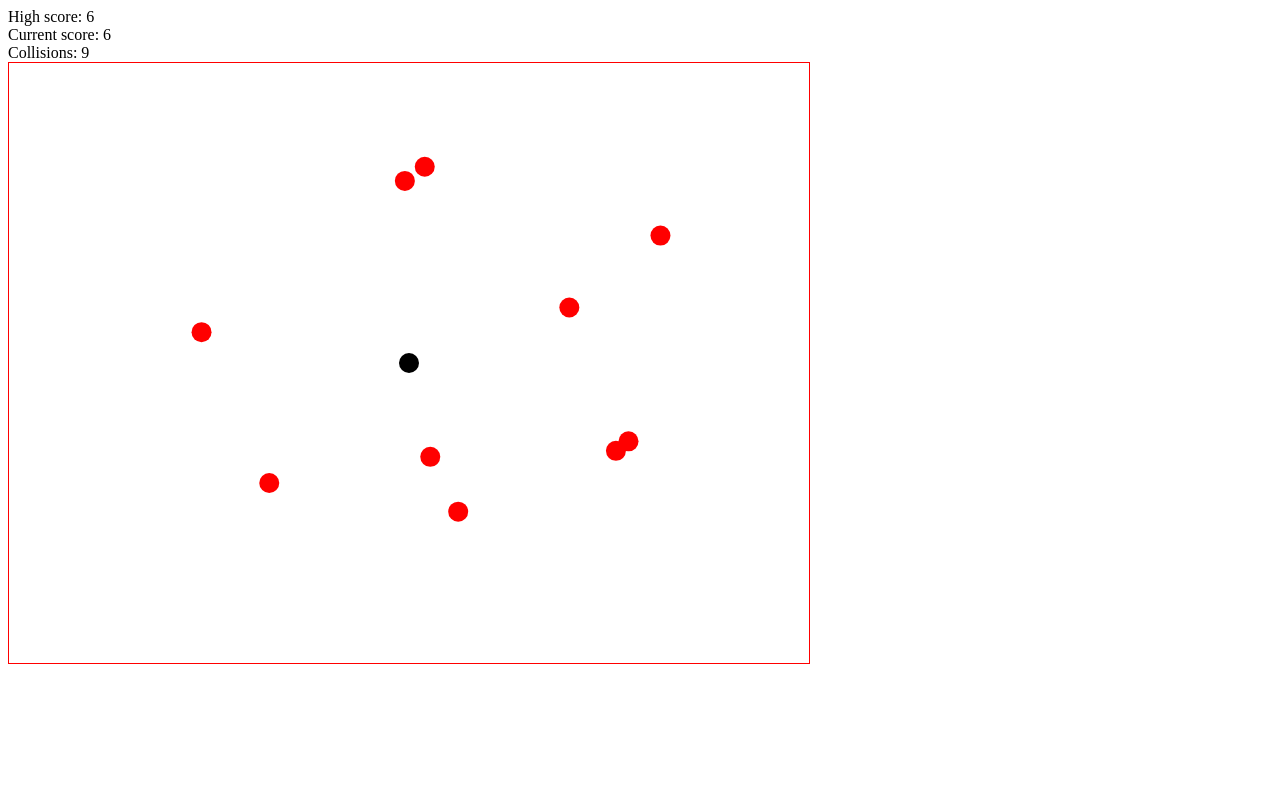
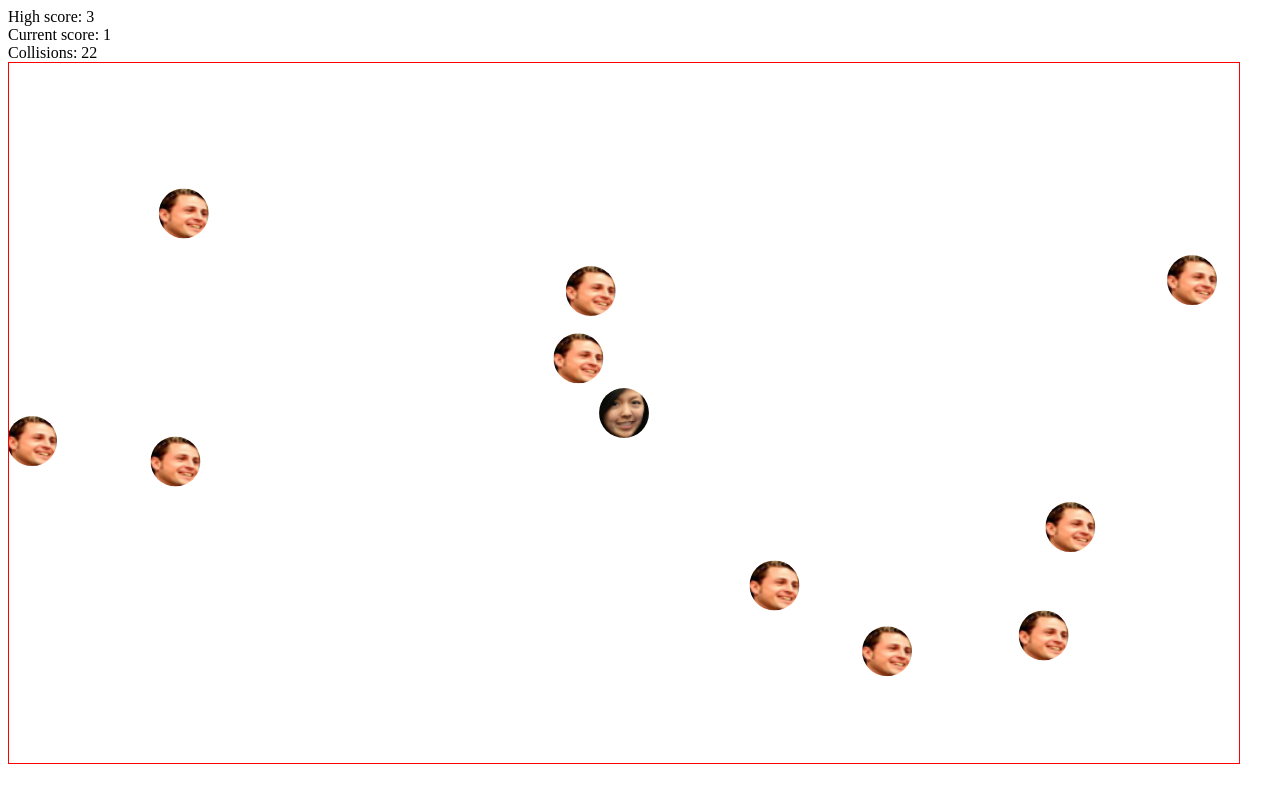
Before and after one commit to jrzimmerman/watchout, a website: page client/index.html in a window 1280 px wide. Drawn offline with Linux system fonts and the light colour scheme.

Commit message:
add images and audio

```diff
--- a/client/watchout.js
+++ b/client/watchout.js
@@ -1,10 +1,11 @@
 // start slingin' some d3 here.
 
 //Object with the defaults
+//TODO give window properties
 var gameOptions = {
   //window size\
-  width : 800,
-  height : 600
+  width : (window.innerWidth - 50),
+  height : (window.innerHeight - 100)
   //number enemies
   //size of enemies
   //mouse location
@@ -14,6 +15,7 @@ var gameOptions = {
   // nEnemies: 30
   // padding: 20
 };
+
 
 var gameStats = {
   highScore: 0,
@@ -37,7 +39,42 @@ var gameBoard = d3.select('.gameboard').append('svg')
 // // d3.select('.hero').attr('cx', mouse.x).attr('cy', mouse.y)
 // });
 
- //TODO give window properties
+ //pattern definition
+
+ var config = {
+    "avatar_size" : 50
+};
+
+var nickdefs = gameBoard.append('svg:defs');
+// nick defs
+ nickdefs.append('svg:pattern')
+     .attr('id', 'nick60')
+     .attr('width', config.avatar_size)
+     .attr('height', config.avatar_size)
+     .attr('patternUnits', 'objectBoundingBox')
+     .append('svg:image')
+     .attr('xlink:href', 'nick60.png')
+     .attr('width', config.avatar_size)
+     .attr('height', config.avatar_size)
+     .attr('x', 0)
+     .attr('y', 0);
+
+ var belladefs = gameBoard.append('svg:defs');
+
+ // bella defs
+ belladefs.append('svg:pattern')
+     .attr('id', 'bella50')
+     .attr('width', config.avatar_size)
+     .attr('height', config.avatar_size)
+     .attr('patternUnits', 'objectBoundingBox')
+     .append('svg:image')
+     .attr('xlink:href', 'bella50.jpg')
+     .attr('width', config.avatar_size)
+     .attr('height', config.avatar_size)
+     .attr('x', 0)
+     .attr('y', 0);
+
+
 
 
  // create enemy data
@@ -45,69 +82,72 @@ var gameBoard = d3.select('.gameboard').append('svg')
   amount : d3.range(10),
   x : function(){return Math.random() * gameOptions.width;},
   y : function(){return Math.random() * gameOptions.height;},
-  radius: 10
+  radius: 25
  };
 
 //draw enemies as svg
-var asteroid = gameBoard.selectAll(".asteroid")
+var asteroid = gameBoard.selectAll('.asteroid')
                         .data(enemyData.amount)
                         .enter()
-                        .append("circle")
-                        .attr("cx", enemyData.x)
-                        .attr("cy", enemyData.y)
-                        .attr("r", enemyData.radius)
-                        .style('fill', 'red');
+                        .append('circle')
+                        .attr('class','asteroids')
+                        .attr('cx', enemyData.x)
+                        .attr('cy', enemyData.y)
+                        .attr('r', enemyData.radius)
+                        .style('fill', "url(#nick60")
+                        .style('transform', 'rotate(90)');
 
 //move the enemies
 var move = function(){
   asteroid
   .transition()
-  .duration(2000)
-  .ease("linear")
+  .duration(1000)
+  //.ease('quad')
   .attr('cx', function(){return (Math.random() * gameOptions.width) - enemyData.radius;})
   .attr('cy', function(){return (Math.random() * gameOptions.height) - enemyData.radius;})
-  .each("end", move);
+  .each('end', move);
 };
+
 move();
 
  var playerData = {
   amount : d3.range(1), //TODO make this make sense
   x : function(){return gameOptions.width / 2;},
   y : function(){return gameOptions.height / 2;},
-  radius: 10
+  radius: 25,
+  fill: 'blue'
  };
 
-
-//draw enemies as svg
 
 //drag the player
 var drag = d3.behavior.drag()
     //.origin(function(d) { return d; })
-    .on("drag", dragmove);
+    .on('drag', dragmove);
 
 function dragmove(d) {
   d3.select(this)
-      .attr("cx", d.x = Math.max(playerData.radius, Math.min(gameOptions.width - playerData.radius, d3.event.x)))
-      .attr("cy", d.y = Math.max(playerData.radius, Math.min(gameOptions.height - playerData.radius, d3.event.y)));
+      .attr('cx', d.x = Math.max(playerData.radius, Math.min(gameOptions.width - playerData.radius, d3.event.x)))
+      .attr('cy', d.y = Math.max(playerData.radius, Math.min(gameOptions.height - playerData.radius, d3.event.y)));
 }
 
 
-var player = gameBoard.selectAll(".player")
+var player = gameBoard.selectAll('.player')
                         .data(playerData.amount)
                         .enter()
-                        .append("circle")
-                        .attr("cx", playerData.x)
-                        .attr("cy", playerData.y)
-                        .attr("r", playerData.radius)
-                        .attr('fill', 'black')
+                        .append('circle')
+                        .attr('cx', playerData.x)
+                        .attr('cy', playerData.y)
+                        .attr('r', playerData.radius)
+                        .attr('fill', "url(#bella50")
                         .call(drag);
+
 
 
 
 //collision detection
 var checkCollisions = function(){
 
-  d3.select('.gameboard').style('background-color', 'white');
+  d3.select('svg').style('background-color', 'white');
   asteroid.each(function(){
     //get asteroid coords
     var asteroidX = this.cx.animVal.value;
@@ -126,7 +166,7 @@ var checkCollisions = function(){
       d3.select('.collisions').text('Collisions: ' + gameStats.collision);
       gameStats.currentScore = 0;
       d3.select('.current').text('Current score: ' + gameStats.currentScore);
-      d3.select('.gameboard').style('background-color', 'red');
+      d3.select('svg').style('background-color', 'red');
      }
   });
 };
@@ -136,7 +176,7 @@ var scoreKeeper = function() {
   d3.select('.current').text('Current score: ' + gameStats.currentScore);
   gameStats.highScore = Math.max(gameStats.currentScore, gameStats.highScore);
   d3.select('.high').text('High score: ' + gameStats.highScore);
-}
+};
 
 d3.timer(checkCollisions);
 setInterval(scoreKeeper,500);
```
Also changed, not shown: client/index.html (+4 -0 lines), client/styles.css (+5 -7 lines), client/bella50.jpg (added), client/nick.png (added), client/nick60.png (added), 1 other file.
